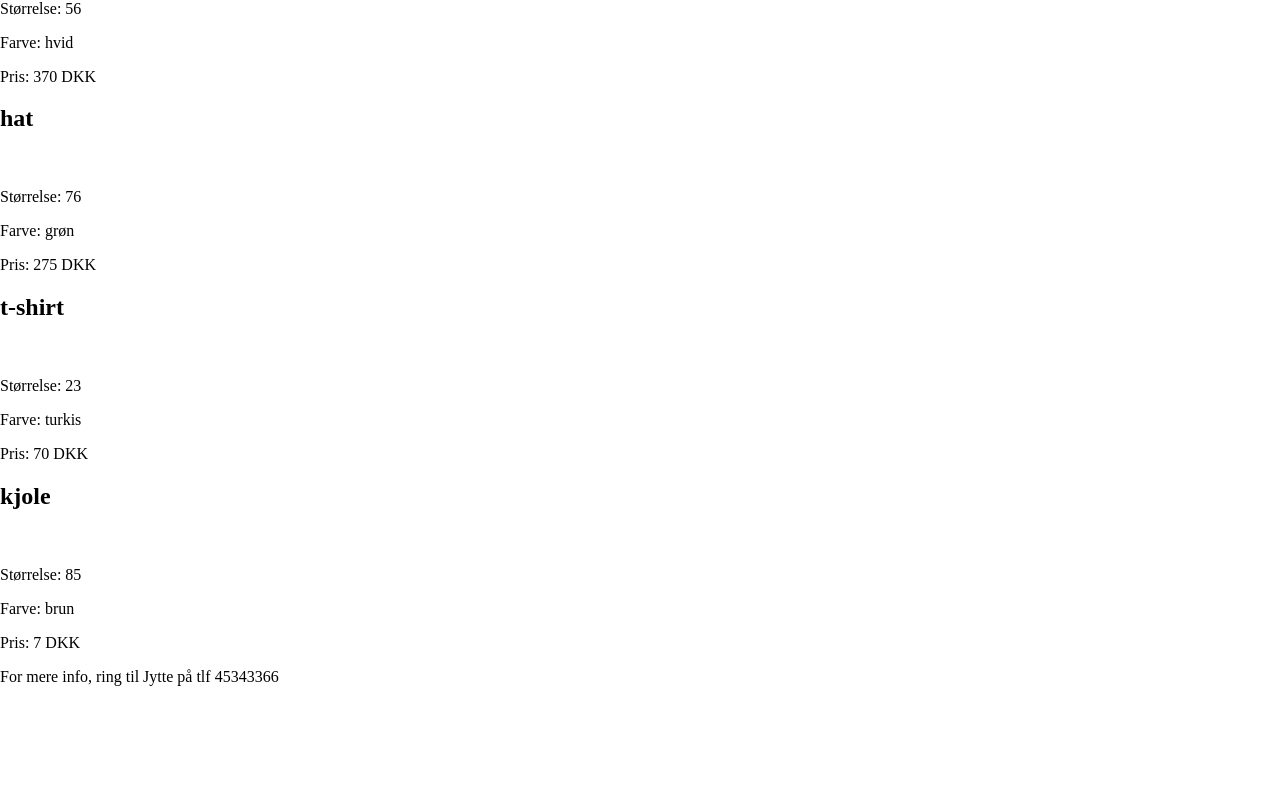
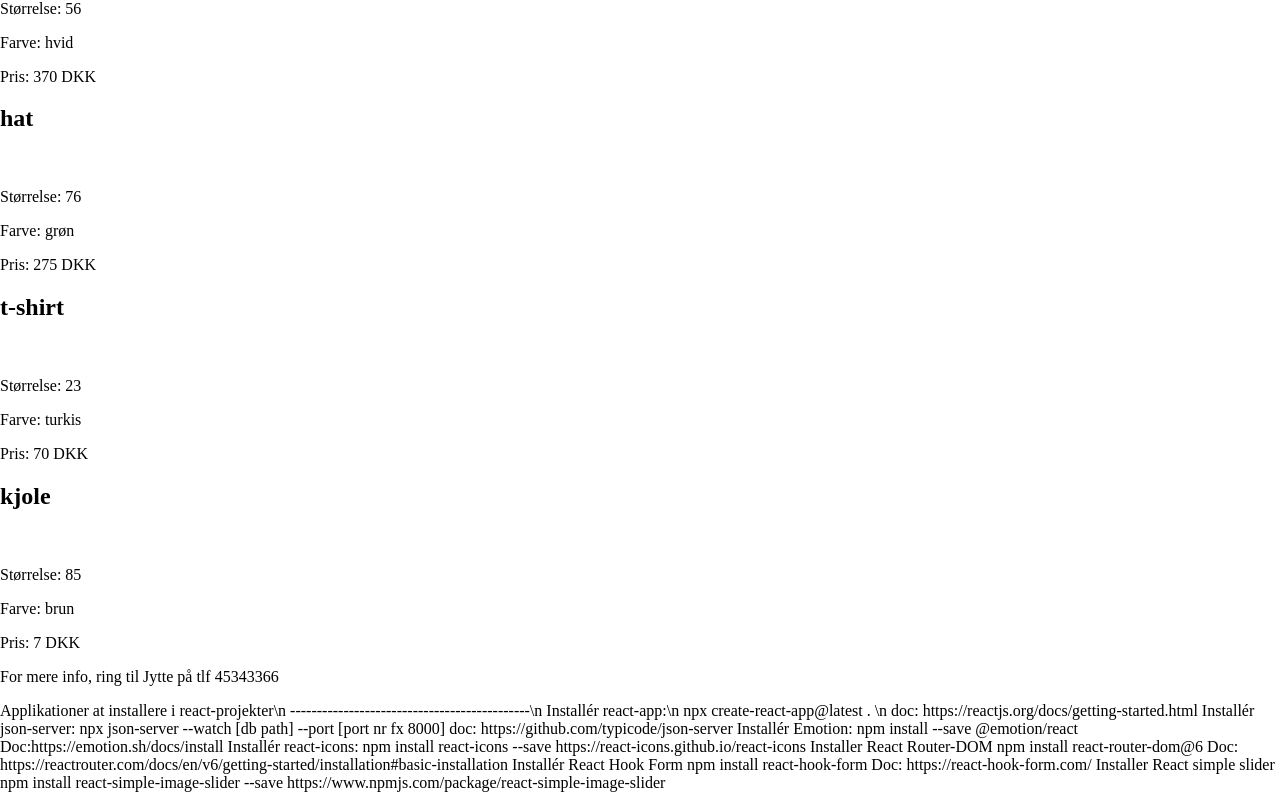
Before and after one commit to simonnyholm/genbrugsbutikken, a React (Create React App) app: page / in a window 1280 px wide. Shown: the part 1365-2173 px from the top of the page. Before the commit the page ends 2067 px from the top, so only its background shows below. Built offline with nearby package versions, Linux system fonts and the light colour scheme; data requests are answered from the project's data file.

Commit message:
save checklist

```diff
--- a/src/Footer.js
+++ b/src/Footer.js
@@ -2,6 +2,23 @@ const Footer = () => {
   return (
     <div>
       <p className="Footer">For mere info, ring til Jytte på tlf 45343366</p>
+      <p>
+        Applikationer at installere i react-projekter\n
+        ---------------------------------------------\n Installér react-app:\n
+        npx create-react-app@latest . \n doc:
+        https://reactjs.org/docs/getting-started.html Installér json-server: npx
+        json-server --watch [db path] --port [port nr fx 8000] doc:
+        https://github.com/typicode/json-server Installér Emotion: npm install
+        --save @emotion/react Doc:https://emotion.sh/docs/install Installér
+        react-icons: npm install react-icons --save
+        https://react-icons.github.io/react-icons Installer React Router-DOM npm
+        install react-router-dom@6 Doc:
+        https://reactrouter.com/docs/en/v6/getting-started/installation#basic-installation
+        Installér React Hook Form npm install react-hook-form Doc:
+        https://react-hook-form.com/ Installer React simple slider npm install
+        react-simple-image-slider --save
+        https://www.npmjs.com/package/react-simple-image-slider
+      </p>
     </div>
   );
 };
```
Also changed, not shown: src/save.txt (added).
